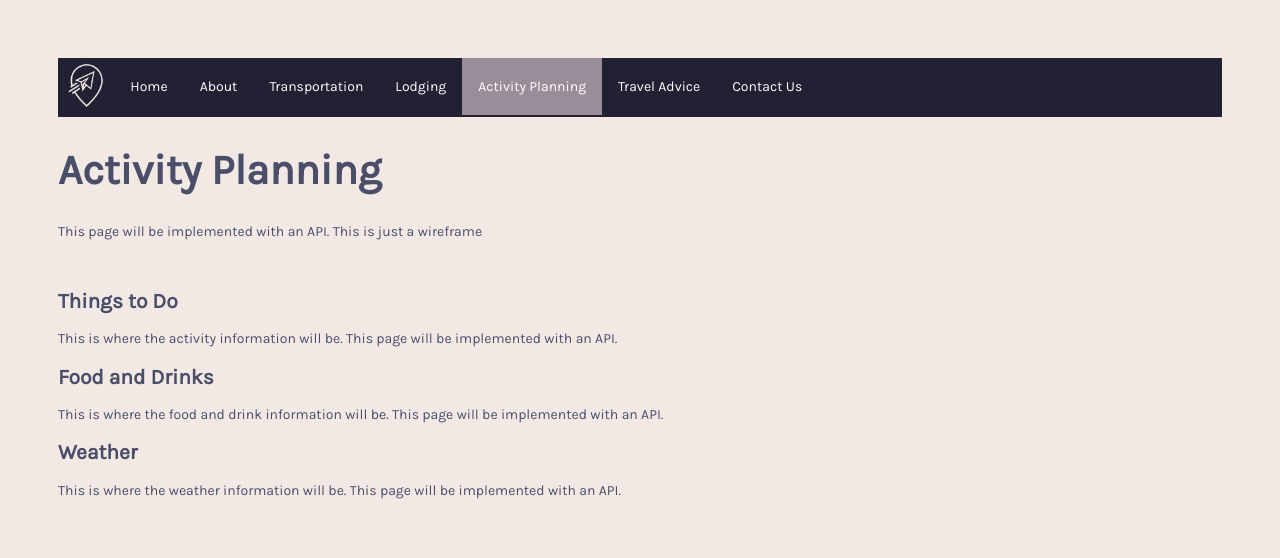
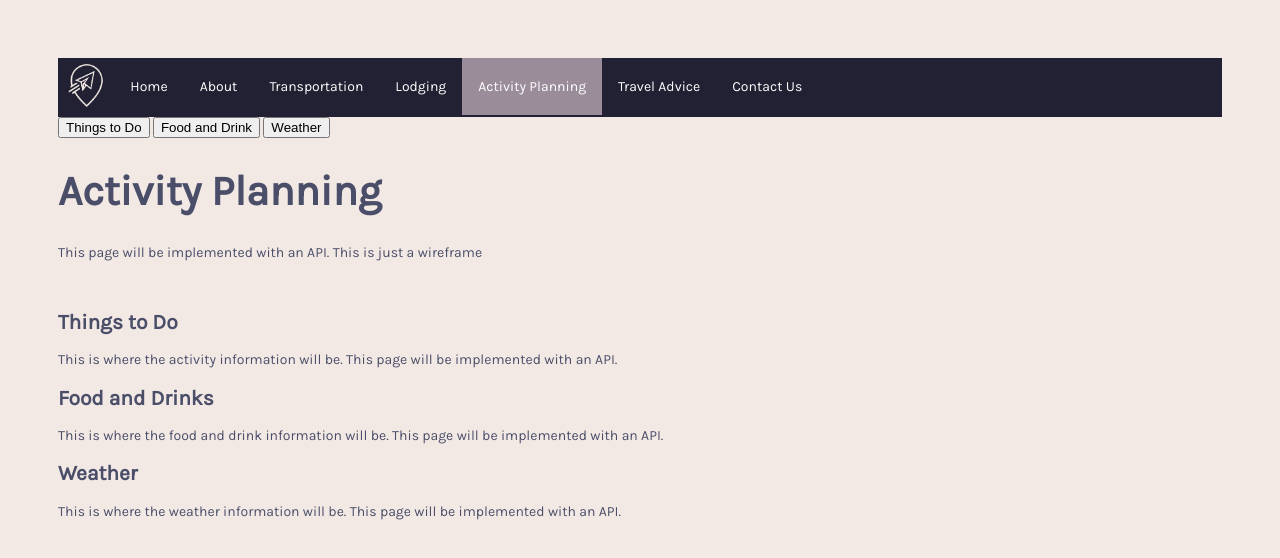
Before and after one commit to noellefajt/ist256TravelProject, a website: page public/activity.html in a window 1280 px wide. Drawn offline with Linux system fonts and the light colour scheme.

Commit message:
activity page tab nav set up, not working

```diff
--- a/public/activity.html
+++ b/public/activity.html
@@ -12,6 +12,7 @@
         <link rel="stylesheet" type="text/css" href="stylesheets/style.css">
         <link rel="preconnect" href="https://fonts.gstatic.com">
         <link href="https://fonts.googleapis.com/css?family=Karla" rel="stylesheet" type="text/css">
+        <script src="scripts/activity.js" defer></script>
     </head>
 
     <body>
@@ -29,6 +30,13 @@
               </ul>
         </div>
 
+        <button class="linktabs" onclick="openTab('Things to Do', this, 'red')">Things to Do</button>
+        <button class="linktabs" onclick="openTab('Food and Drink', this, 'green')" id="defaultOpen">Food and Drink</button>
+        <button class="linktabs" onclick="openTab('Weather', this, 'blue')">Weather</button>
+
+
+
+
         <div id="header">
             <h1>Activity Planning</h1>
             <!--This page will be implemented with an API. This is just a wireframe-->
@@ -36,17 +44,17 @@
             <br>
         </div>
 
-        <div id="toDo">
+        <div id="toDo" class="contenttabs">
             <h2>Things to Do</h2>
             <!--This page will be implemented with an API. This is just a wireframe-->
             <p>This is where the activity information will be. This page will be implemented with an API.</p>
         </div>
-        <div id="food">
+        <div id="food" class="contenttabs">
             <h2>Food and Drinks</h2>
             <!--This page will be implemented with an API. This is just a wireframe-->
             <p>This is where the food and drink information will be. This page will be implemented with an API.</p>
         </div>
-        <div id="weather">
+        <div id="weather" class="contenttabs">
             <h2>Weather</h2>
             <!--This page will be implemented with an API. This is just a wireframe-->
             <p>This is where the weather information will be. This page will be implemented with an API.</p>
--- /dev/null
+++ b/public/scripts/activity.js
@@ -0,0 +1,23 @@
+function openTab(pageName, elmnt, color) {
+    // Hide all elements with class="tabcontent" by default */
+    var i, contenttabs, linktabs;
+    tabcontent = document.getElementsByClassName("contenttabs");
+    for (i = 0; i < contenttabs.length; i++) {
+      contenttabs[i].style.display = "none";
+    }
+
+    // Remove the background color of all tablinks/buttons
+    linktabs = document.getElementsByClassName("linktabs");
+    for (i = 0; i < linktabs.length; i++) {
+      linktabs[i].style.backgroundColor = "";
+    }
+
+    // Show the specific tab content
+    document.getElementById(pageName).style.display = "block";
+
+    // Add the specific color to the button used to open the tab content
+    elmnt.style.backgroundColor = color;
+  }
+
+  // Get the element with id="defaultOpen" and click on it
+  //document.getElementById("defaultOpen").click();
--- /dev/null
+++ b/public/stylesheets/activity.css
@@ -0,0 +1,29 @@
+/* Style tab links */
+.linktabs {
+    background-color: #555;
+    color: white;
+    float: left;
+    border: none;
+    outline: none;
+    cursor: pointer;
+    padding: 14px 16px;
+    font-size: 17px;
+    width: 25%;
+  }
+
+  .linktabs:hover {
+    background-color: #777;
+  }
+
+  /* Style the tab content (and add height:100% for full page content) */
+  .contenttabs {
+    color: white;
+    display: none;
+    padding: 100px 20px;
+    height: 100%;
+  }
+
+  #Home {background-color: red;}
+  #News {background-color: green;}
+  #Contact {background-color: blue;}
+  #About {background-color: orange;}
```
